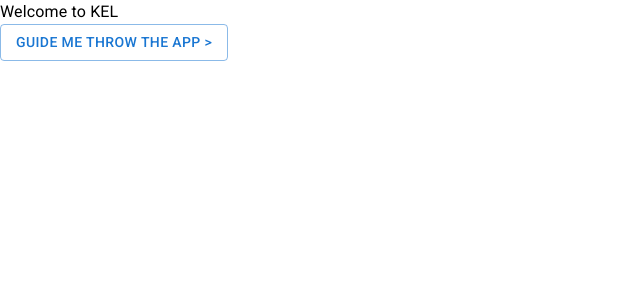
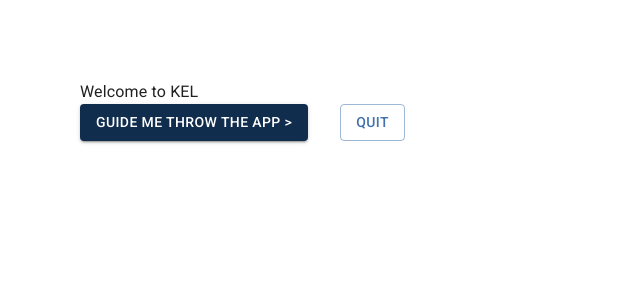
Before and after one commit to KZ-ERP-solutions/ERPfrontend, a React (Create React App) app: page / in a window 1280 px wide. Shown: the top 300 px of the page, without its empty margins (0-640 px from the left). Built offline with nearby package versions, Linux system fonts and the light colour scheme; the HTML template or start-up script is replaced by a standard one.

Commit message:
routing, marketing route

```diff
--- a/package.json
+++ b/package.json
@@ -12,6 +12,7 @@
     "@testing-library/user-event": "^13.5.0",
     "react": "^18.2.0",
     "react-dom": "^18.2.0",
+    "react-router-dom": "^6.8.1",
     "react-scripts": "5.0.1",
     "web-vitals": "^2.1.4"
   },
--- a/src/App.js
+++ b/src/App.js
@@ -1,13 +1,15 @@
-import { Button, Typography } from '@mui/material'
+import { Route, Routes } from 'react-router-dom'
+import ErrorPage from './pages/ErrorPage'
+import Index from './pages/Index'
+import Marketing from './pages/Marketing'
 
 function App() {
   return (
-    <div className="App">
-      <Typography>Welcome to KEL</Typography>
-      <Button variant="outlined" color="primary">
-        {'Guide me throw the app >'}
-      </Button>
-    </div>
+    <Routes>
+      <Route path="/" element={<Index />} />
+      <Route path="/marketing" element={<Marketing />} />
+      <Route path="*" element={<ErrorPage />} />
+    </Routes>
   )
 }
 
--- a/src/index.js
+++ b/src/index.js
@@ -2,6 +2,7 @@ import React from 'react'
 import ReactDOM from 'react-dom/client'
 import './index.css'
 import App from './App'
+import { BrowserRouter } from 'react-router-dom'
 
 // Roboto font
 import '@fontsource/roboto/300.css'
@@ -11,6 +12,8 @@ import '@fontsource/roboto/700.css'
 
 ReactDOM.createRoot(document.getElementById('root')).render(
   <React.StrictMode>
-    <App />
+    <BrowserRouter>
+      <App />
+    </BrowserRouter>
   </React.StrictMode>
 )
--- /dev/null
+++ b/src/pages/ErrorPage.js
@@ -0,0 +1,12 @@
+import { Typography } from '@mui/material'
+import React from 'react'
+
+const ErrorPage = () => {
+  return (
+    <div>
+      <Typography>This route does not exist!</Typography>
+    </div>
+  )
+}
+
+export default ErrorPage
--- /dev/null
+++ b/src/pages/Index.js
@@ -0,0 +1,28 @@
+import {
+  Box,
+  Button,
+  CssBaseline,
+  ThemeProvider,
+  Typography,
+} from '@mui/material'
+import React from 'react'
+import theme from '../theme/theme'
+
+const Index = () => {
+  return (
+    <ThemeProvider theme={theme}>
+      <CssBaseline />
+      <Box sx={{ p: 5, m: 5 }}>
+        <Typography>Welcome to KEL</Typography>
+        <Button variant="contained" color="primary" sx={{ mr: 4 }}>
+          {'Guide me throw the app >'}
+        </Button>
+        <Button variant="outlined" color="secondary">
+          Quit
+        </Button>
+      </Box>
+    </ThemeProvider>
+  )
+}
+
+export default Index
--- /dev/null
+++ b/src/pages/Marketing.js
@@ -0,0 +1,9 @@
+import React from 'react'
+
+const Marketing = () => {
+  return (
+    <div>Marketing</div>
+  )
+}
+
+export default Marketing
```
Also changed, not shown: 1 other file (tests, documents, lock files or other folders).
